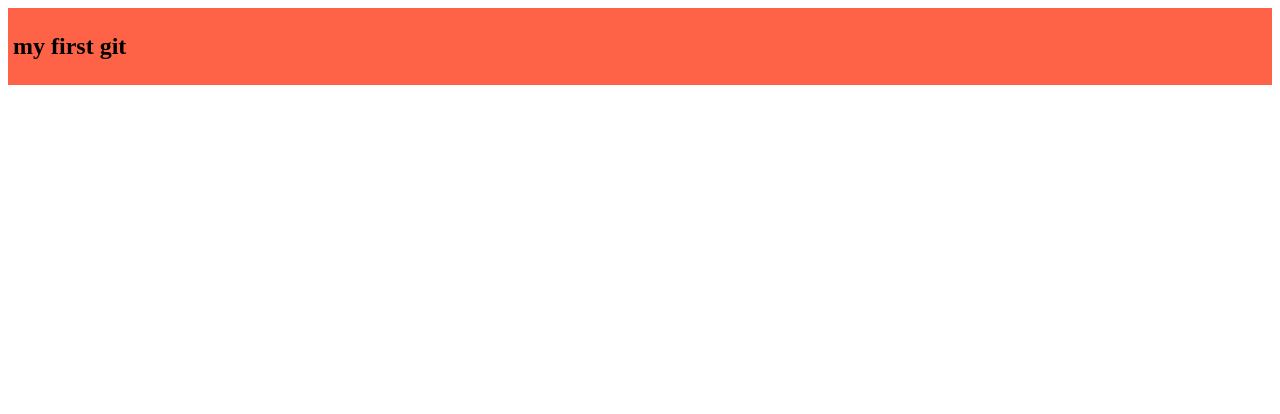
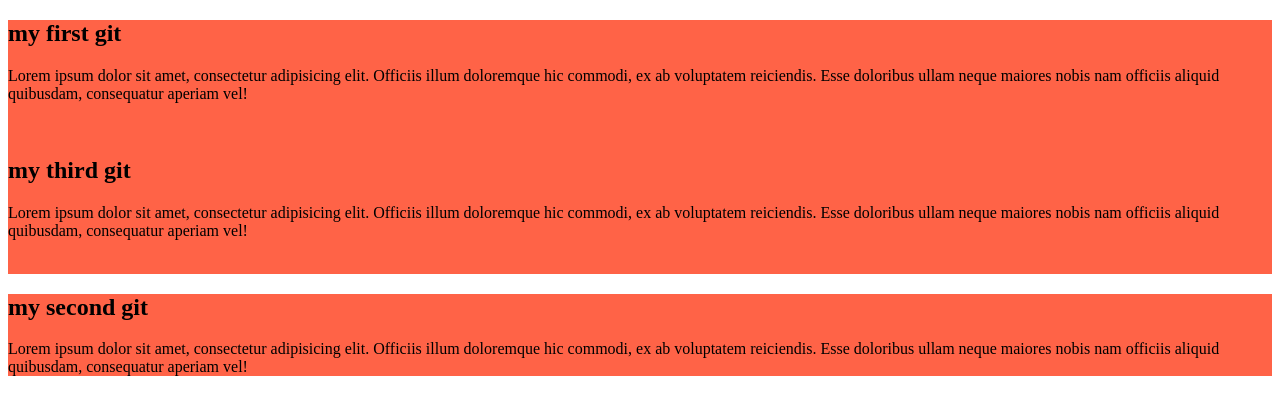
Before and after one commit to alaminakash754/alamin, a plain HTML site: page index.html in a window 1280 px wide. Drawn offline with Linux system fonts and the light colour scheme.

Commit message:
added the second blog

```diff
--- a/blog.css
+++ b/blog.css
@@ -1,4 +1,4 @@
 .hero{
     background-color: tomato;
-    padding: 5px;
+    padding: 5px solid blue;
 }
--- a/index.html
+++ b/index.html
@@ -10,6 +10,15 @@
 <body>
     <div class="hero">
         <h2>my first git</h2>
+        <p>Lorem ipsum dolor sit amet, consectetur adipisicing elit. Officiis illum doloremque hic commodi, ex ab voluptatem reiciendis. Esse doloribus ullam neque maiores nobis nam officiis aliquid quibusdam, consequatur aperiam vel!</p><br>
+
+
+        <h2>my third git</h2>
+        <p>Lorem ipsum dolor sit amet, consectetur adipisicing elit. Officiis illum doloremque hic commodi, ex ab voluptatem reiciendis. Esse doloribus ullam neque maiores nobis nam officiis aliquid quibusdam, consequatur aperiam vel!</p><br>
+    </div>
+    <div class="hero">
+        <h2>my second git</h2>
+        <p>Lorem ipsum dolor sit amet, consectetur adipisicing elit. Officiis illum doloremque hic commodi, ex ab voluptatem reiciendis. Esse doloribus ullam neque maiores nobis nam officiis aliquid quibusdam, consequatur aperiam vel!</p>
     </div>
 </body>
 </html>
```
